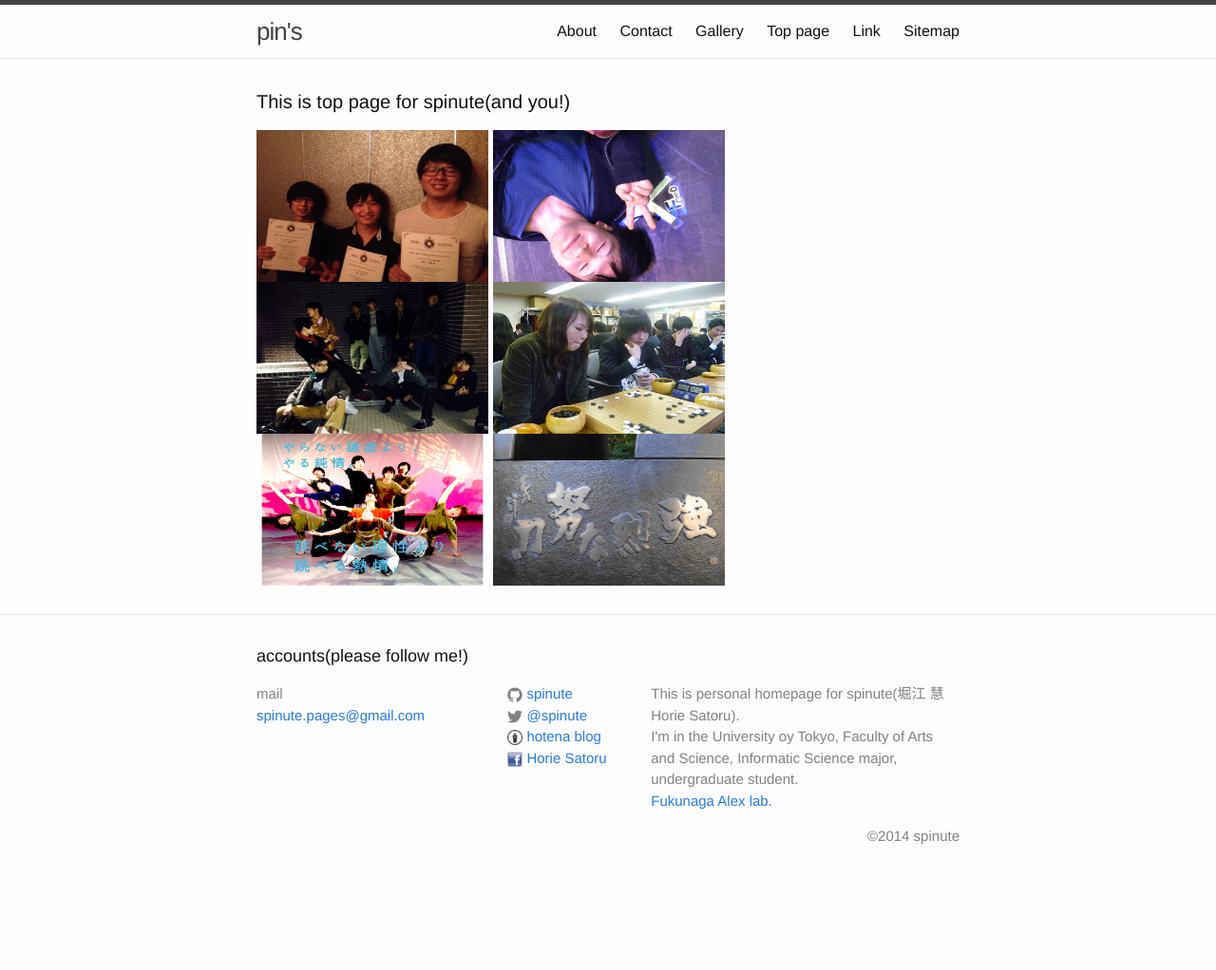
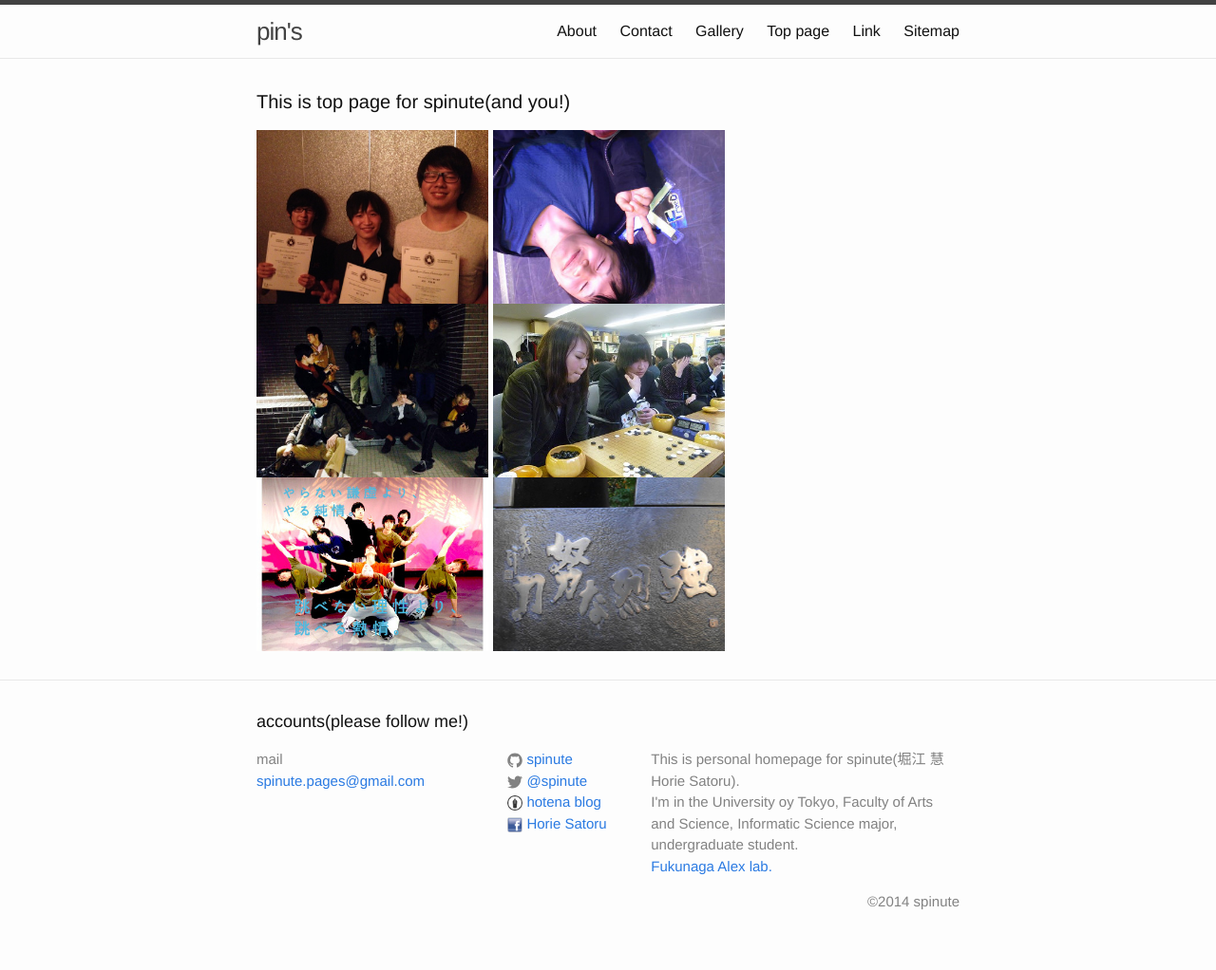
Before and after one commit to spinute/spinute.github.io, a Jekyll site: the page built from index.html, in a window 1280 px wide. Shown: the whole page at 95% size. Built offline with Jekyll 4.4.1, drawn with Linux system fonts in a browser that asks for light colours; before the commit the page ends 953 px from its top, so only the background shows below that.

Commit message:
hitomazu 33%

```diff
--- a/index.html
+++ b/index.html
@@ -7,12 +7,12 @@
 
   <h2 class="page-heading">This is top page for spinute(and you!)</h2>
 
-  <img src="image/pin.JPG" alt="internship in CyberAgent" width='33%' height='160'>
-  <img src="image/works01.jpg" width="33%" height="160">
-  <img src="image/works02.jpg" width="33%" height="160">
-  <img src="image/works04.jpg" width="33%" height="160">
-  <img src="image/works05.jpeg" width="33%" height="160">
-  <img src="image/works07.jpg" width="33%" height="160">
+  <img src="image/pin.JPG" alt="internship in CyberAgent" width='33%' height='auto'>
+  <img src="image/works01.jpg" width="33%" height="auto">
+  <img src="image/works02.jpg" width="33%" height="auto">
+  <img src="image/works04.jpg" width="33%" height="auto">
+  <img src="image/works05.jpeg" width="33%" height="auto">
+  <img src="image/works07.jpg" width="33%" height="auto">
 
   <!-- <ul class="post-list">
     {% for post in site.posts %}
```
